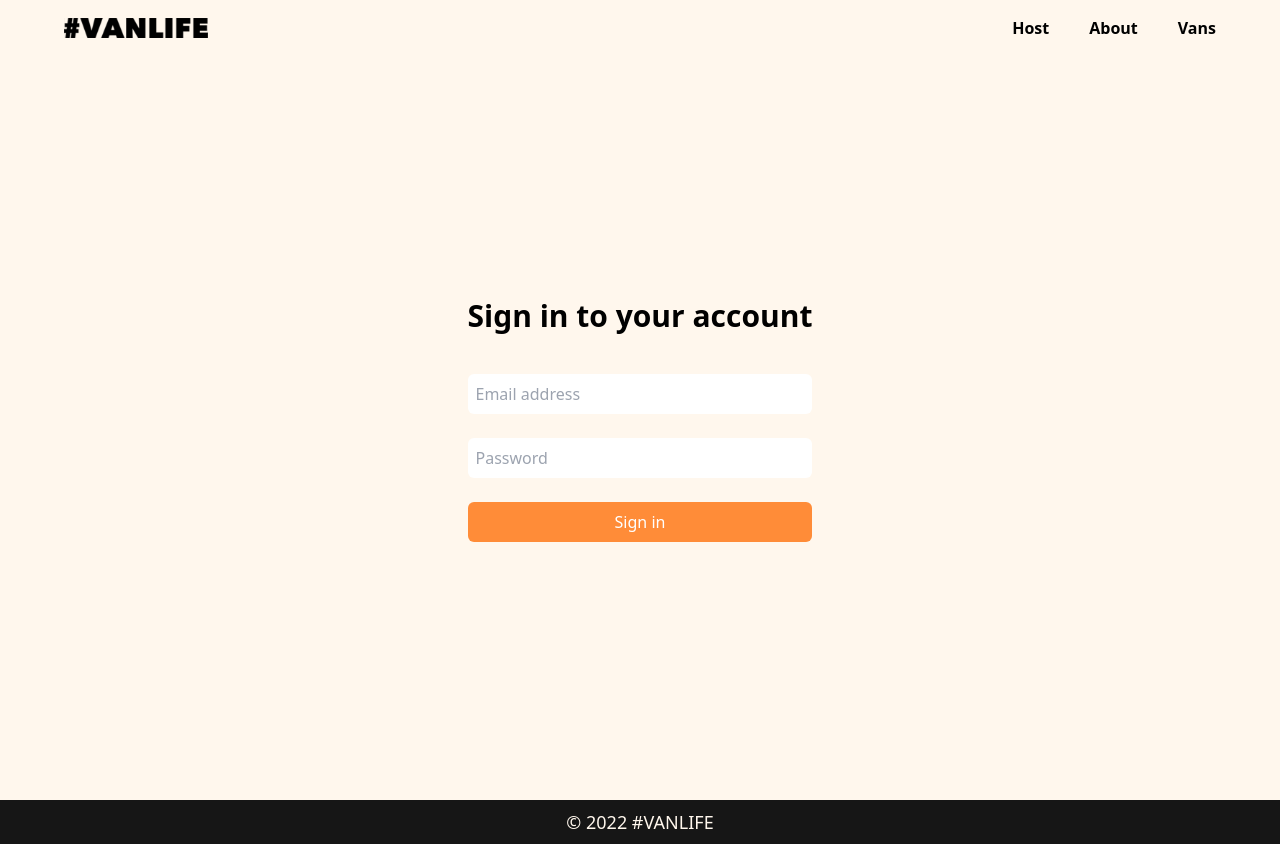
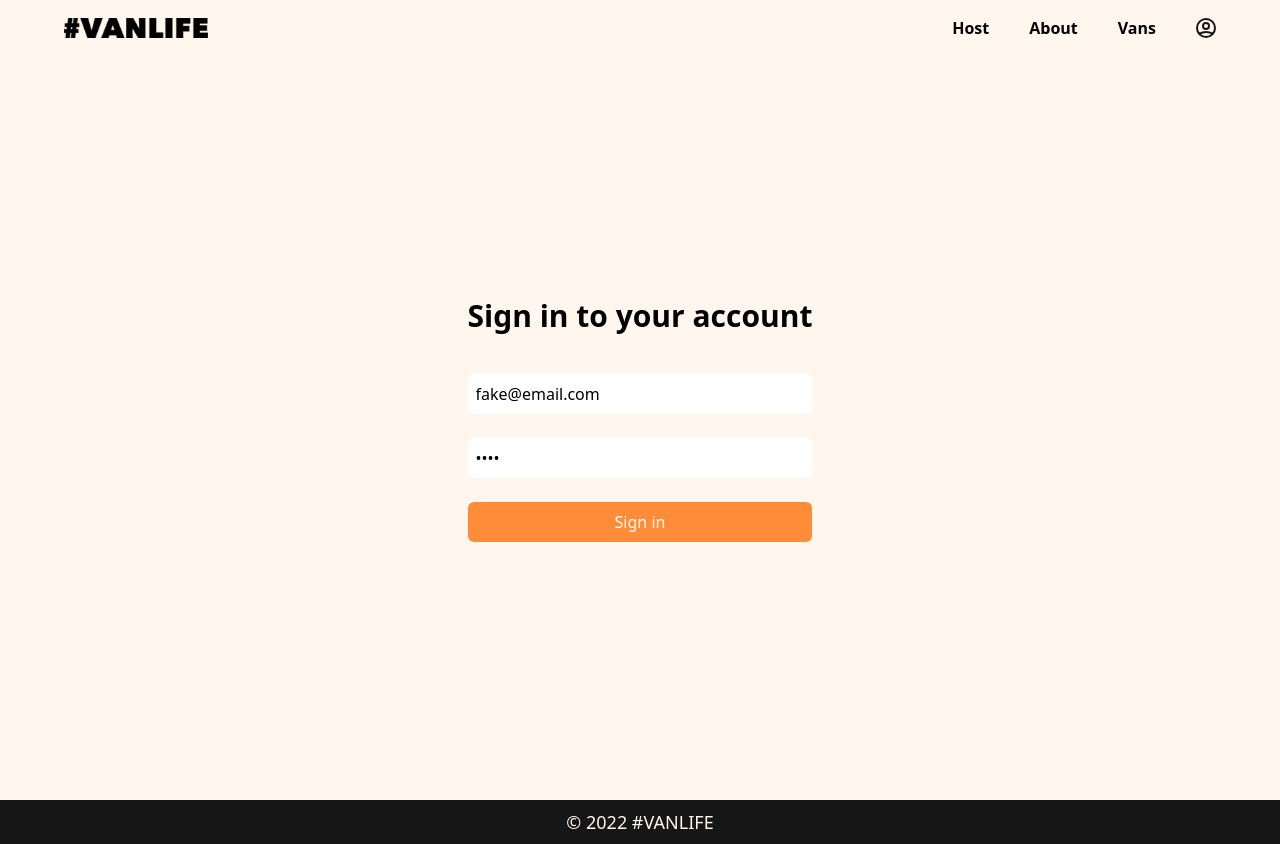
Before and after one commit to KunalSalunkhe12/Vanlife-a-van-renting-app, a React (Vite) app: page /login in a window 1280 px wide. Built offline with nearby package versions, Linux system fonts and the light colour scheme; what miragejs would draw is missing.

Commit message:
feat: fake logout

```diff
--- a/server.js
+++ b/server.js
@@ -13,7 +13,7 @@ createServer({
         server.create("van", { id: "4", name: "Dreamfinder", price: 65, description: "Dreamfinder is the perfect van to travel in and experience. With a ceiling height of 2.1m, you can stand up in this van and there is great head room. The floor is a beautiful glass-reinforced plastic (GRP) which is easy to clean and very hard wearing. A large rear window and large side windows make it really light inside and keep it well ventilated.", imageUrl: "https://assets.scrimba.com/advanced-react/react-router/dreamfinder.png", type: "simple", color: "orange", hostId: "123" })
         server.create("van", { id: "5", name: "The Cruiser", price: 120, description: "The Cruiser is a van for those who love to travel in comfort and luxury. With its many windows, spacious interior and ample storage space, the Cruiser offers a beautiful view wherever you go.", imageUrl: "https://assets.scrimba.com/advanced-react/react-router/the-cruiser.png", type: "luxury", color: "black", hostId: "234" })
         server.create("van", { id: "6", name: "Green Wonder", price: 70, description: "With this van, you can take your travel life to the next level. The Green Wonder is a sustainable vehicle that's perfect for people who are looking for a stylish, eco-friendly mode of transport that can go anywhere.", imageUrl: "https://assets.scrimba.com/advanced-react/react-router/green-wonder.png", type: "rugged", color: "green", hostId: "234" })
-        server.create("user", { id: "123", email: "b@b.com", password: "p123", name: "Bob" })
+        server.create("user", { id: "123", email: "fake@email.com", password: "p123", name: "Bob" })
     },
 
     routes() {
--- a/src/components/Navbar.jsx
+++ b/src/components/Navbar.jsx
@@ -1,14 +1,24 @@
 import Logo from "../assets/logo.svg";
-import { Link, NavLink } from "react-router-dom";
+import { Link, NavLink, useNavigate } from "react-router-dom";
+import loginIcon from "../assets/login.svg";
+import logoutIcon from "../assets/logout.png";
 
 const Navbar = () => {
+  const token = localStorage.getItem("token");
+  const navigate = useNavigate();
+
+  const handleLogout = () => {
+    localStorage.removeItem("token");
+    navigate("/login");
+  };
+
   return (
     <header className="bg-primary fixed w-full top-0 right-0">
       <nav className="flex justify-between items-center py-4 px-6 md:px-16 bg-background">
         <Link to="/">
           <img className=" w-24 md:w-36" src={Logo} alt="VanLife logo" />
         </Link>
-        <ul className="flex gap-10 font-semibold">
+        <ul className="flex items-center gap-4 md:gap-10 font-semibold">
           <li className="cursor-pointer">
             <NavLink
               className={({ isActive }) =>
@@ -39,6 +49,27 @@ const Navbar = () => {
               Vans
             </NavLink>
           </li>
+          <li className="cursor-pointer">
+            <NavLink
+              className={({ isActive }) =>
+                isActive ? "border-b-2 border-black" : null
+              }
+              to={token ? "" : "/login"}
+              end
+            >
+              {token ? (
+                <button onClick={handleLogout}>
+                  <img
+                    className="w-4 md:w-5"
+                    src={logoutIcon}
+                    alt="Logout icon"
+                  />
+                </button>
+              ) : (
+                <img src={loginIcon} alt="Login icon" />
+              )}
+            </NavLink>
+          </li>
         </ul>
       </nav>
     </header>
--- a/src/pages/Login.jsx
+++ b/src/pages/Login.jsx
@@ -32,12 +32,16 @@ const Login = () => {
           name="email"
           type="email"
           placeholder="Email address"
+          value="fake@email.com"
+          readOnly
         />
         <input
           className="p-2 outline-none rounded-md"
           name="password"
           type="password"
           placeholder="Password"
+          value="p123"
+          readOnly
         />
         <button
           disabled={navigation.state === "idle" ? false : true}
```
Also changed, not shown: src/assets/login.svg (added), src/assets/logout.png (added).
